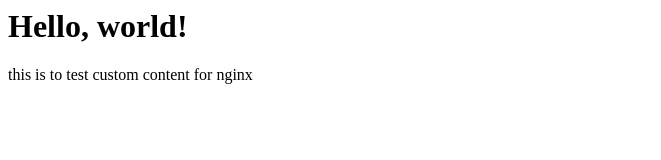
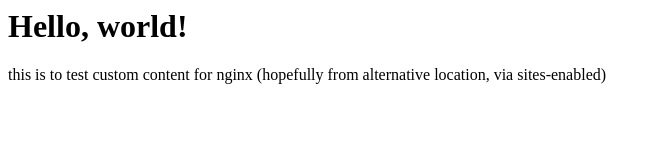
Before and after one commit to rgesteve/godevcntnr, a plain HTML site: page index.html in a window 1280 px wide. Shown: the whole page, without its empty margins (0-661 px from the left). Drawn offline with Linux system fonts and the light colour scheme.

Commit message:
Custom location for content

```diff
--- a/index.html
+++ b/index.html
@@ -5,6 +5,6 @@
 
   <body>
     <h1>Hello, world!</h1>
-    <p>this is to test custom content for nginx</p>
+    <p>this is to test custom content for nginx (hopefully from alternative location, via sites-enabled)</p>
   </body>
 </html>
```
Also changed, not shown: 2 other files.
